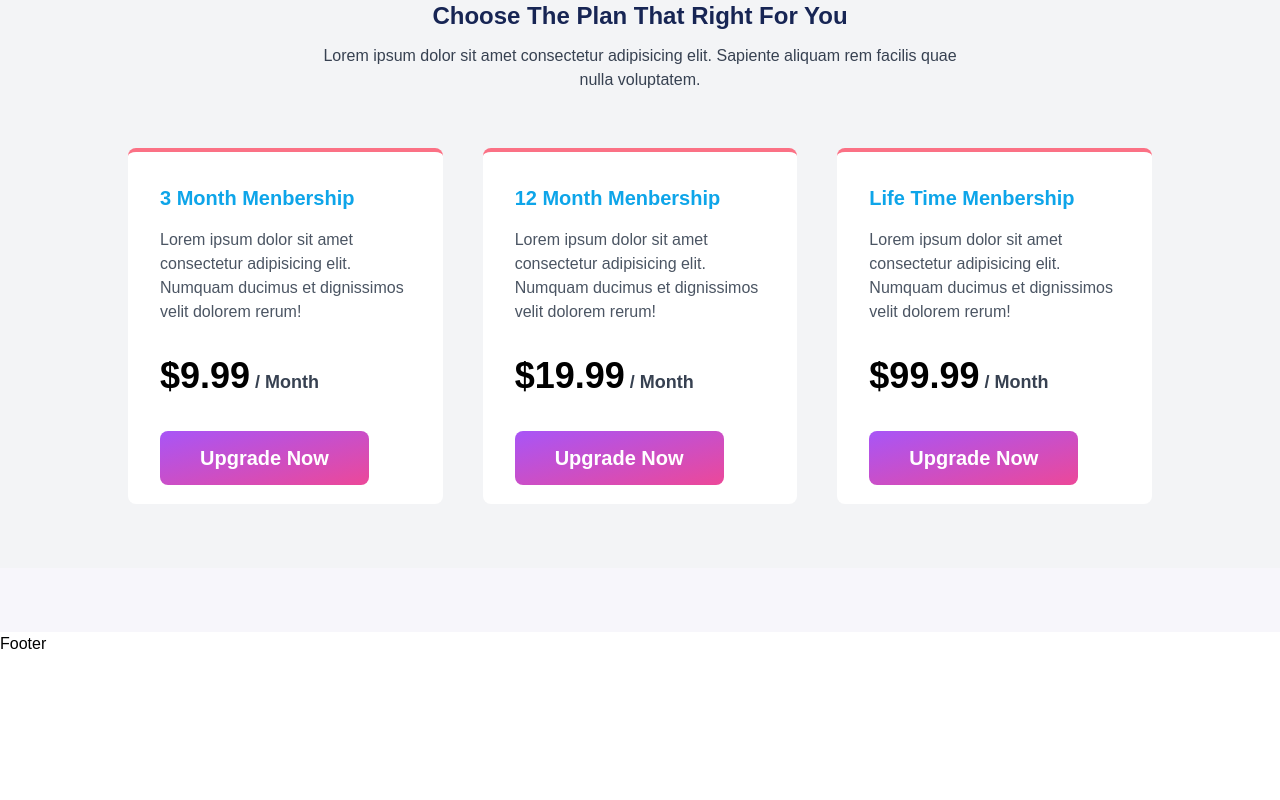
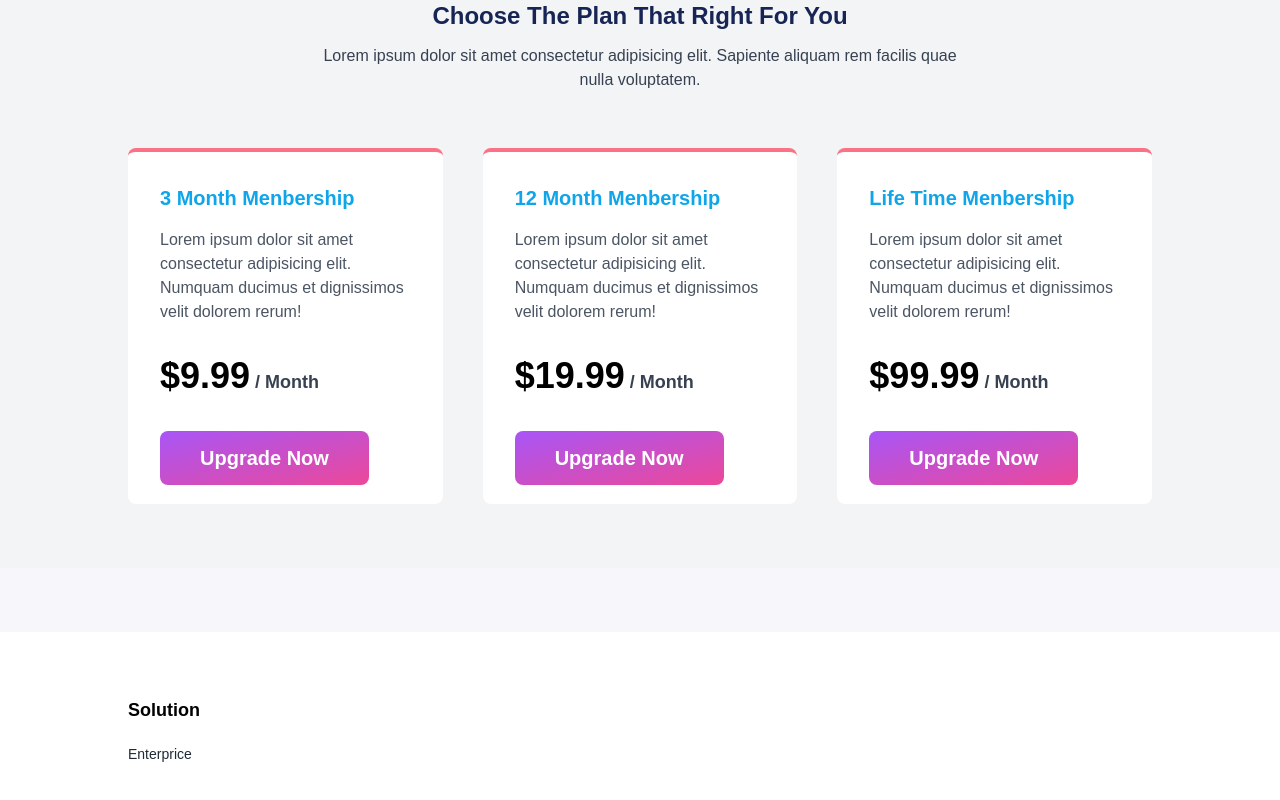
Before and after one commit to moonspark78/TechDev_NextJS, a Next.js app: page / in a window 1280 px wide. Shown: the part 4132-4932 px from the top of the page. Before the commit the page ends 4788 px from the top, so only its background shows below. Built offline with nearby package versions, Linux system fonts and the light colour scheme; a web font is replaced by a local one.

Commit message:
working  a Footer Component

```diff
--- a/app/components/Home/Footer/Footer.tsx
+++ b/app/components/Home/Footer/Footer.tsx
@@ -2,7 +2,17 @@ import React from 'react'
 
 const Footer = () => {
   return (
-    <div>Footer</div>
+    <div className='pt-16 pb-16'>
+      <div className='w-[80%] mx-auto items-start grid-cols-1 sm:grid-cols-2 grid md:grid-cols-3 lg:grid-cols-4'>
+        {/* 1st Part */}
+          <div className='space-y-5'>
+            <h1 className='text-lg font-bold'>Solution</h1>
+            <p className='text-gray-800 font-medium cursor-pointer text-sm hover:text-blue-950'>
+              Enterprice
+            </p>
+          </div>
+      </div>
+    </div>
   )
 }
 
```
